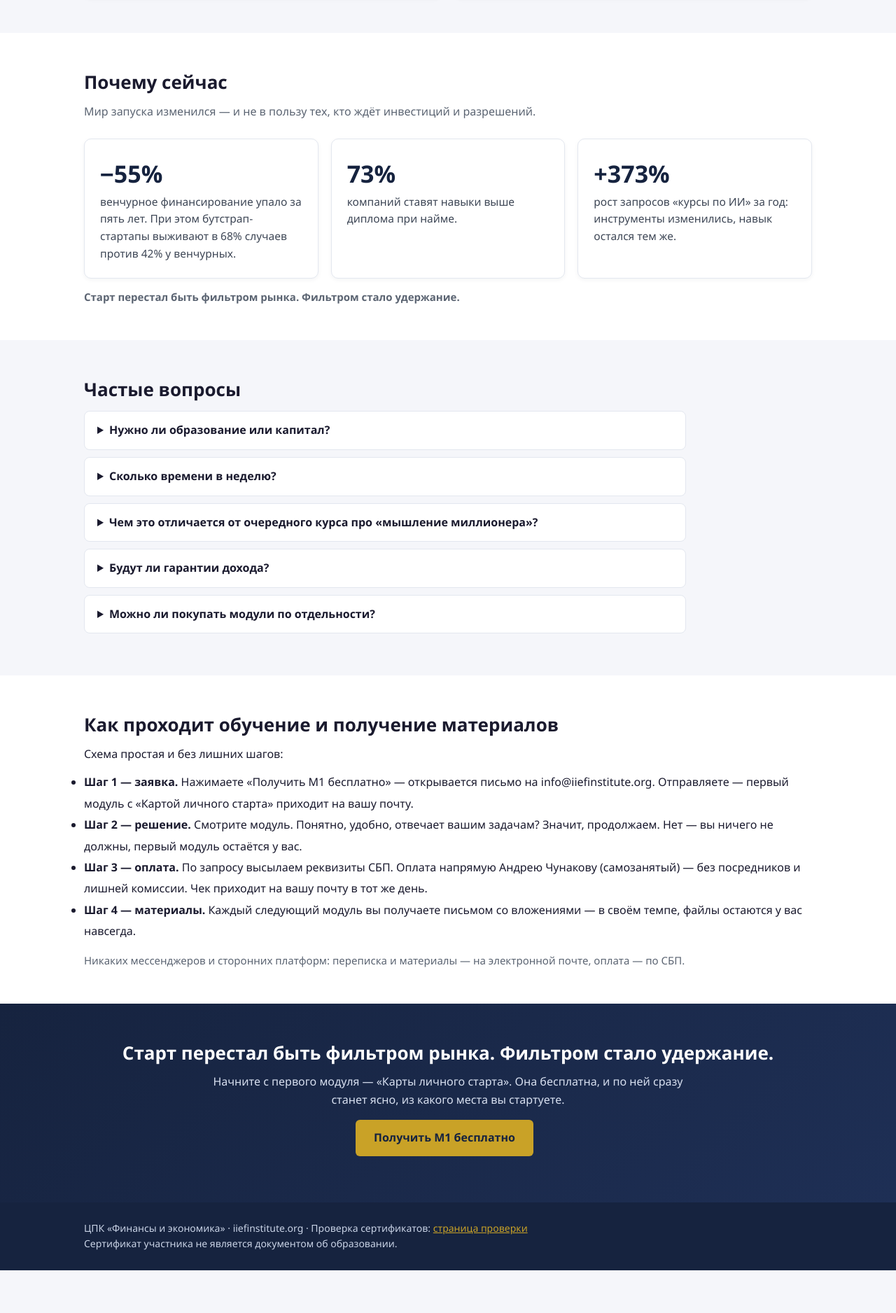
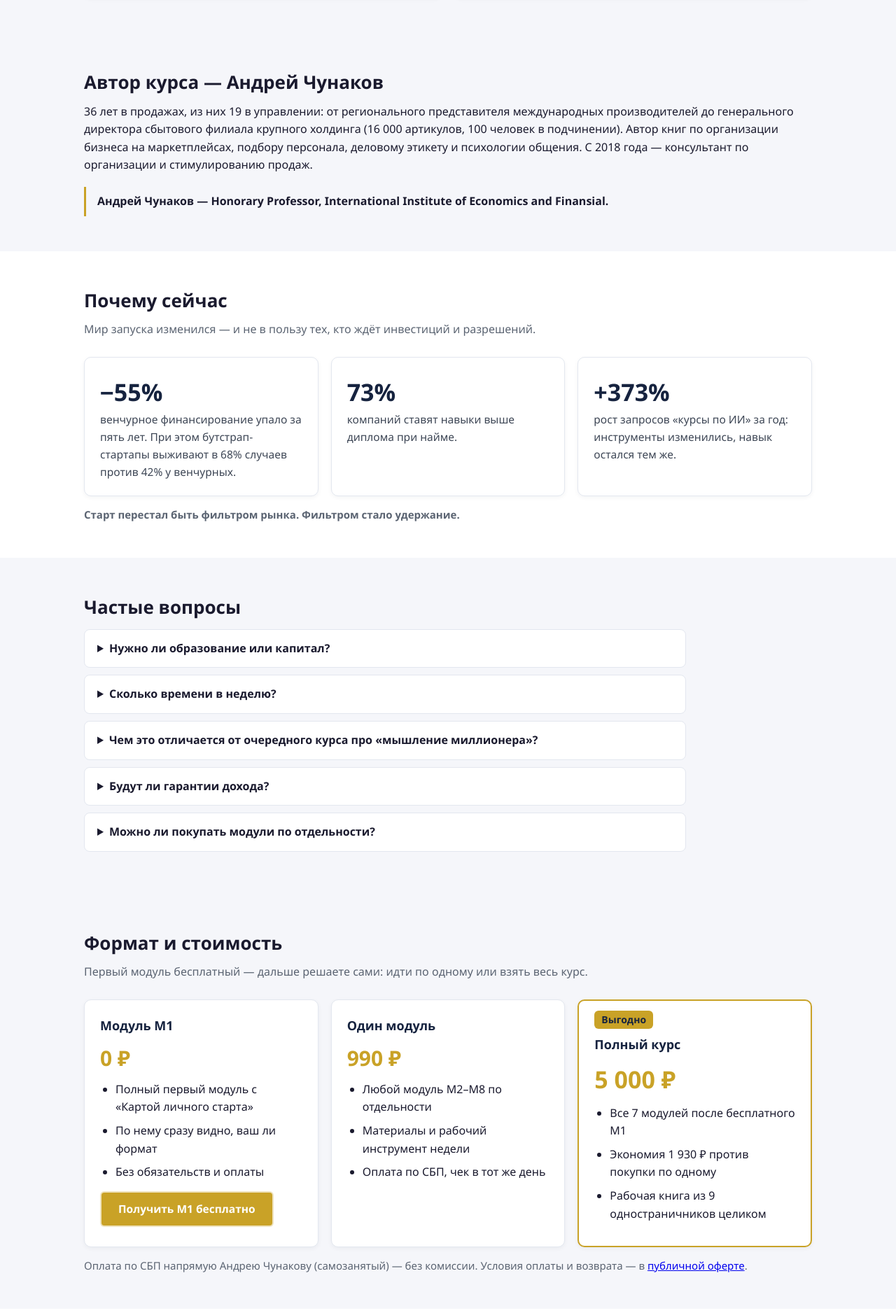
Before and after one commit to instituteiief/site, a plain HTML site: page biznes-bez-diploma.html in a window 1280 px wide. Shown: the part 3084-4960 px from the top of the page at 70% size. Before the commit the page ends 4899 px from the top, so only its background shows below. Drawn offline with Linux system fonts and the light colour scheme.

Commit message:
Add files via upload

```diff
--- a/biznes-bez-diploma.html
+++ b/biznes-bez-diploma.html
@@ -78,6 +78,12 @@ footer a{color:var(--gold)}
 <div class="card"><h3>Не для вас, если:</h3><ul class="plain"><li>Вы ищете «пассивный доход без усилий».</li><li>Вы хотите «секретную формулу» или способ не разговаривать с людьми. Продажи — первый навык курса, и он тренируется только на рынке.</li></ul></div>
 </div></div></section>
 
+
+<section><div class="wrap"><h2>Автор курса — Андрей Чунаков</h2>
+<p>36 лет в продажах, из них 19 в управлении: от регионального представителя международных производителей до генерального директора сбытового филиала крупного холдинга (16 000 артикулов, 100 человек в подчинении). Автор книг по организации бизнеса на маркетплейсах, подбору персонала, деловому этикету и психологии общения. С 2018 года — консультант по организации и стимулированию продаж.</p>
+<p style="border-left:3px solid #c9a227;padding:8px 0 8px 16px;margin-top:18px"><strong>Андрей Чунаков — Honorary Professor, International Institute of Economics and Finansial.</strong></p>
+</div></section>
+
 <section class="alt"><div class="wrap"><h2>Почему сейчас</h2><p class="lead">Мир запуска изменился — и не в пользу тех, кто ждёт инвестиций и разрешений.</p>
 <div class="grid3">
 <div class="card"><div class="stat">−55%</div><p>венчурное финансирование упало за пять лет. При этом бутстрап-стартапы выживают в 68% случаев против 42% у венчурных.</p></div>
@@ -88,6 +94,17 @@ footer a{color:var(--gold)}
 
 <section><div class="wrap"><h2>Частые вопросы</h2>
 <details><summary>Нужно ли образование или капитал?</summary><p style="margin-top:8px">Нет. Стартовый набор — время, телефон и готовность разговаривать с рынком.</p></details><details><summary>Сколько времени в неделю?</summary><p style="margin-top:8px">10 часов. Это 520 часов в год — или 65 полных рабочих дней.</p></details><details><summary>Чем это отличается от очередного курса про «мышление миллионера»?</summary><p style="margin-top:8px">Никакой мотивации ради мотивации: каждый модуль заканчивается артефактом — заполненным одностраничником с критерием качества.</p></details><details><summary>Будут ли гарантии дохода?</summary><p style="margin-top:8px">Нет, и честно — цифры в кейсах учебные. Рынок ставит оценки без пересдач, и мы говорим об этом прямо.</p></details><details><summary>Можно ли покупать модули по отдельности?</summary><p style="margin-top:8px">Да — каждый модуль самодостаточен, но полная ценность в связке: тезисы курса работают только все вместе.</p></details>
+</div></section>
+
+
+<section><div class="wrap"><h2>Формат и стоимость</h2>
+<p class="lead">Первый модуль бесплатный — дальше решаете сами: идти по одному или взять весь курс.</p>
+<div class="grid3">
+<div class="card"><h3>Модуль М1</h3><p style="font-size:30px;color:#c9a227;font-weight:bold">0 ₽</p><ul class="plain"><li>Полный первый модуль с «Картой личного старта»</li><li>По нему сразу видно, ваш ли формат</li><li>Без обязательств и оплаты</li></ul><p><a class="btn btn-o" href="mailto:info@iiefinstitute.org?subject=%D0%9C%D0%BE%D0%B4%D1%83%D0%BB%D1%8C%201%20%D0%BA%D1%83%D1%80%D1%81%D0%B0%20%C2%AB%D0%91%D0%B8%D0%B7%D0%BD%D0%B5%D1%81%20%D0%B1%D0%B5%D0%B7%20%D0%B4%D0%B8%D0%BF%D0%BB%D0%BE%D0%BC%D0%B0%C2%BB%20%D0%B1%D0%B5%D1%81%D0%BF%D0%BB%D0%B0%D1%82%D0%BD%D0%BE">Получить М1 бесплатно</a></p></div>
+<div class="card"><h3>Один модуль</h3><p style="font-size:30px;color:#c9a227;font-weight:bold">990 ₽</p><ul class="plain"><li>Любой модуль М2–М8 по отдельности</li><li>Материалы и рабочий инструмент недели</li><li>Оплата по СБП, чек в тот же день</li></ul></div>
+<div class="card" style="border:2px solid #c9a227"><p style="margin-top:-8px"><span class="badge">Выгодно</span></p><h3>Полный курс</h3><p style="font-size:34px;color:#c9a227;font-weight:bold">5 000 ₽</p><ul class="plain"><li>Все 7 модулей после бесплатного М1</li><li>Экономия 1 930 ₽ против покупки по одному</li><li>Рабочая книга из 9 одностраничников целиком</li></ul></div>
+</div>
+<p class="note">Оплата по СБП напрямую Андрею Чунакову (самозанятый) — без комиссии. Условия оплаты и возврата — в <a href="oferta.html">публичной оферте</a>.</p>
 </div></section>
 
 <section class="alt"><div class="wrap"><h2>Как проходит обучение и получение материалов</h2>
```
Also changed, not shown: kurs-kniga.html (+2 -2 lines).
